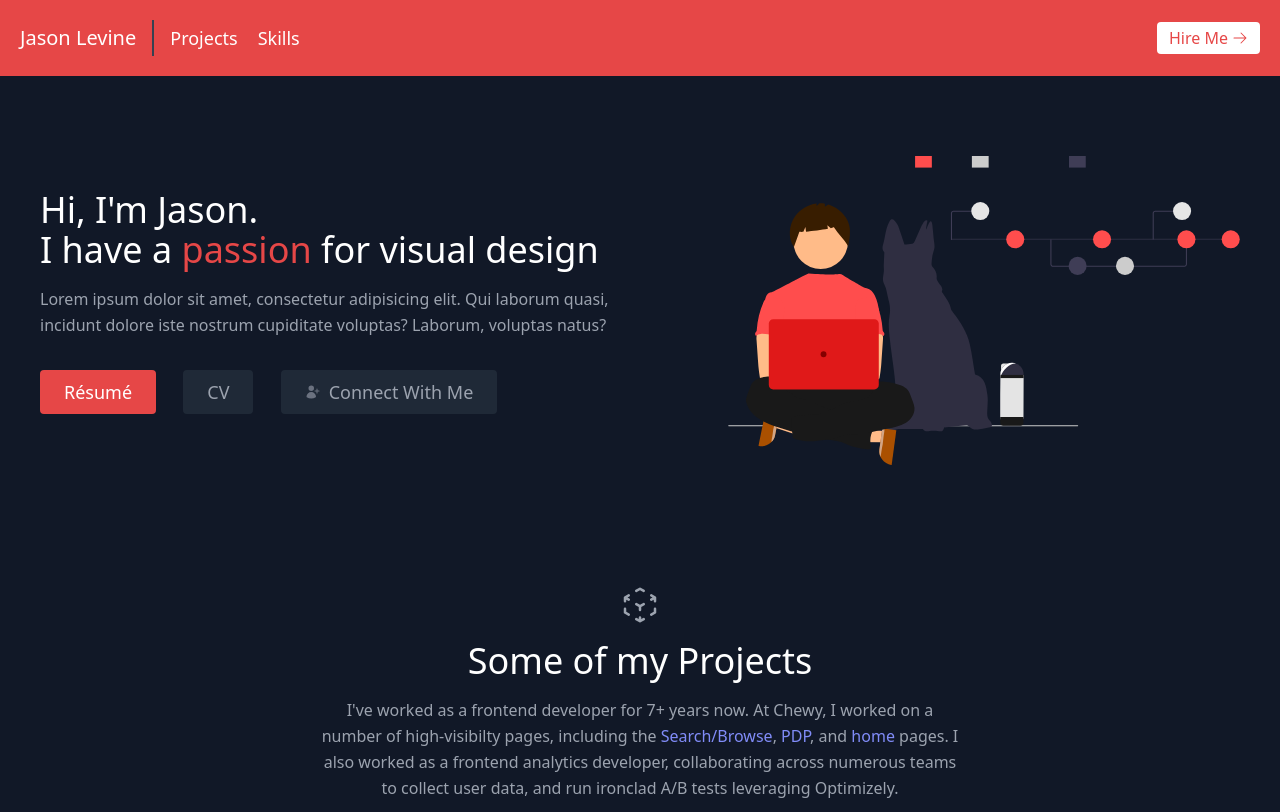
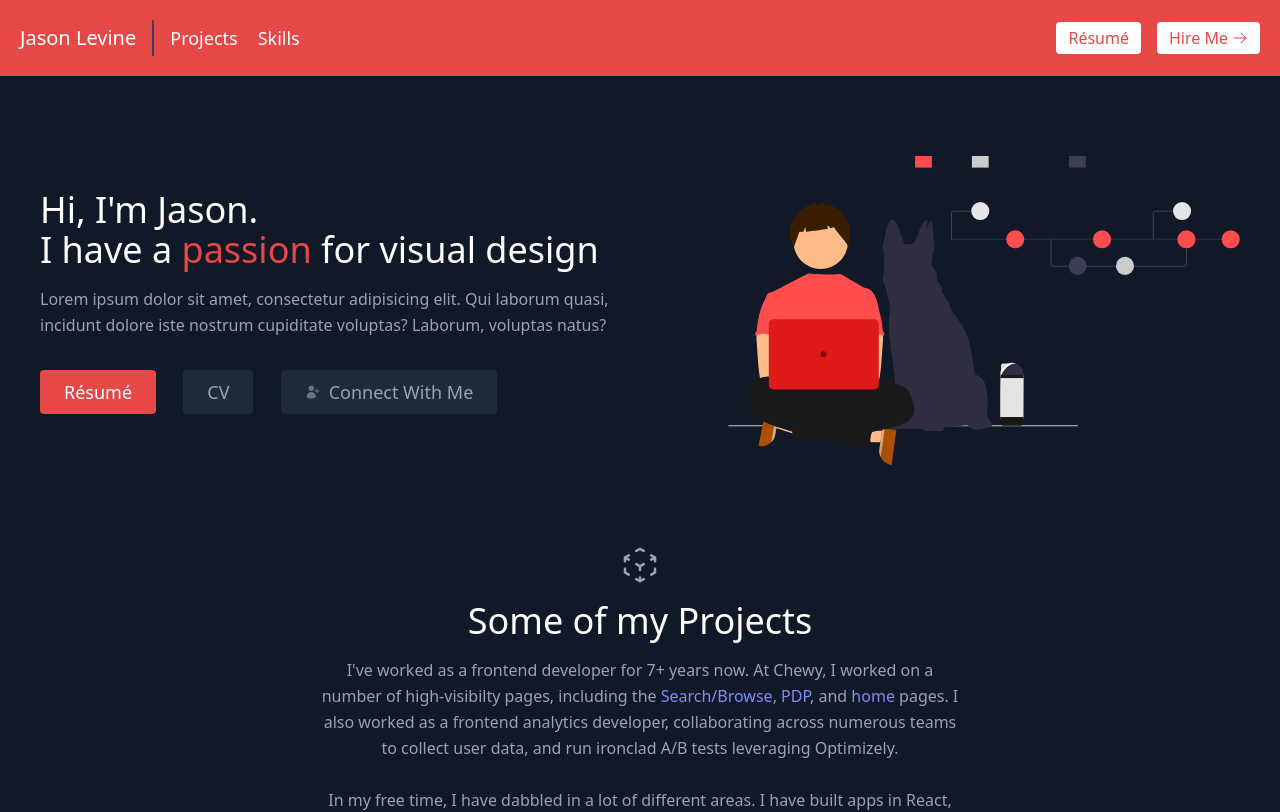
Before and after one commit to JsonLevine/jason-portfolio, a React (Create React App) app: page / in a window 1280 px wide. Shown: the top 812 px of the page. Built offline with nearby package versions, Linux system fonts and the light colour scheme; the HTML template or start-up script is replaced by a standard one.

Commit message:
linting errors

```diff
--- a/src/components/About.jsx
+++ b/src/components/About.jsx
@@ -5,7 +5,7 @@ import { UserPlusIcon } from "@heroicons/react/24/solid";
 function About() {
     return (
         <section id="about">
-          <div className="container mx-auto flex px-10 py-20 md:flex-row flex-col items-center">
+          <div className="container mx-auto flex px-10 pt-20 pb-10 md:flex-row flex-col items-center">
             <div className="lg:flex-grow md:w-1/2 xl:pr-16 flex flex-col md:items-start md:text-left mb-16 md:mb-0 items-center text-center">
               <h1 className="title-font sm:text-4xl text-3xl mb-4 font-medium text-white">
                 Hi, I'm Jason.
--- a/src/components/Contact.jsx
+++ b/src/components/Contact.jsx
@@ -24,6 +24,7 @@ function Contact() {
             height="100%"
             className="inset-0 rounded shadow-project-shadow"
             src="/assets/contact.png"
+            alt="Me and my dog, Riley"
           />
         </div>
         <div className="xl:w-1/3 md:w-2/3 lg:w-1/2 flex flex-col md:mr-auto w-full md:py-4 mt-4 md:mt-0 rounded">
@@ -57,7 +58,7 @@ function Contact() {
                 </span>
               </div>
             </div>
-            <a href="https://www.linkedin.com/in/jasonllevine/" target="_blank" className="bg-gray-800 rounded flex p-4 mb-4 items-center hover:ring-4 hover:ring-blue-500">
+            <a href="https://www.linkedin.com/in/jasonllevine/" target="_blank" rel="noreferrer" className="bg-gray-800 rounded flex p-4 mb-4 items-center hover:ring-4 hover:ring-blue-500">
               <UserCircleIcon className="text-blue-500 w-6 h-6 flex-shrink-0 mr-4" />
               <span className="title-font text-white">
                 <h2 className="title-font font-semibold text-white tracking-widest text-xs">
@@ -69,19 +70,19 @@ function Contact() {
               </span>
               <ArrowTopRightOnSquareIcon className="ml-auto text-indigo-400 w-6 h-6 inline-block" />
             </a>
-            <a data-tooltip-id="copiedTooltip" onClick={copyEmail} className="cursor-pointer bg-gray-800 rounded flex p-4 mb-4 items-center hover:ring-4  hover:ring-gray-200">
+            <span data-tooltip-id="copiedTooltip" onClick={copyEmail} className="cursor-pointer bg-gray-800 rounded flex p-4 mb-4 items-center hover:ring-4 hover:ring-gray-200">
               <InboxArrowDownIcon className="text-gray-200 w-6 h-6 flex-shrink-0 mr-4" />
               <span className="title-font text-white">
                <h2 className="title-font font-semibold text-white tracking-widest text-xs">
                   EMAIL
                 </h2>
-                <a className="text-indigo-400 leading-relaxed">
+                <span className="text-indigo-400 leading-relaxed">
                   jason.levine131@gmail.com
-                </a>
+                </span>
                 <Tooltip id="copiedTooltip" content="copied to clipboard!" openOnClick/>
               </span>
               <ClipboardDocumentCheckIcon className="ml-auto text-indigo-400 w-6 inline-block" />
-            </a>
+            </span>
           </div>
         </div>
       </div>
--- a/src/components/Navbar.jsx
+++ b/src/components/Navbar.jsx
@@ -1,9 +1,9 @@
-import React, { useState } from 'react'
+import React from 'react'
 import { ArrowRightIcon } from "@heroicons/react/24/solid";
-import { slide as Menu } from 'react-burger-menu'
+// import { slide as Menu } from 'react-burger-menu'
 
 function Navbar() {
-  const [isOpen, setIsOpen] = useState(false)
+ // const [isOpen, setIsOpen] = useState(false)
 
 /* Styles if I ever re-implement burger menu
   function closeMenu() {
@@ -80,11 +80,18 @@ return (
           </a>
         </nav>
         <a
+          target="_blank"
+          href="./assets/Jason_Levine_Resume.pdf"
+          className="hidden sm:block inline-flex items-center bg-white border-0 py-1 px-3 focus:outline-none focus:bg-gray-700 hover:bg-gray-700 rounded text-custom-red sm:mt-0">
+          Résumé
+        </a>
+        <a
           href="#contact"
-          className="inline-flex items-center bg-white border-0 py-1 px-3 focus:outline-none focus:bg-gray-700 hover:bg-gray-700 rounded text-custom-red sm:mt-0">
+          className="inline-flex items-center bg-white border-0 py-1 px-3 ml-4 focus:outline-none focus:bg-gray-700 hover:bg-gray-700 rounded text-custom-red sm:mt-0">
           Hire Me
           <ArrowRightIcon className="w-4 h-4 ml-1" />
         </a>
+
         {/*  https://www.npmjs.com/package/react-burger-menu
         <div className="sm:hidden" >
           <Menu
```
